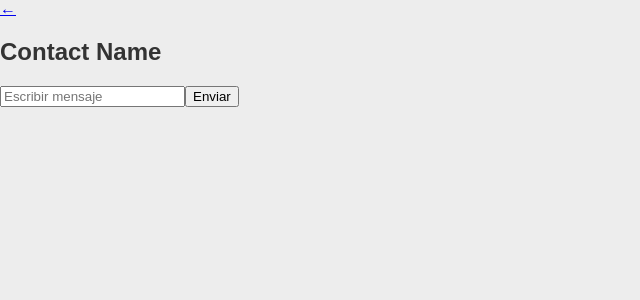
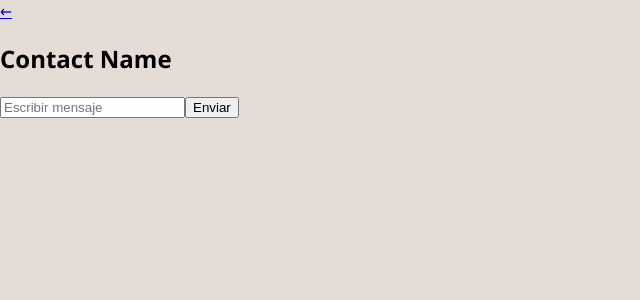
Before and after one commit to Luishub7/utnver, a React (Vite) app: page /chat/1 in a window 1280 px wide. Shown: the top 300 px of the page, without its empty margins (0-640 px from the left). Built offline with nearby package versions, Linux system fonts and the light colour scheme.

Commit message:
agregad las  funciones

```diff
--- a/src/styles/App.css
+++ b/src/styles/App.css
@@ -2,15 +2,16 @@
 .chat-window {
   display: flex;
   flex-direction: column;
-  height: 100%;
+  height: 100vh; /* Ajustado para ocupar toda la altura de la ventana */
 }
 
 .header {
   display: flex;
   align-items: center;
-  background: #075E54; /* Cambiado a verde oscuro para parecerse a WhatsApp */
+  background: #075E54; /* Color verde de WhatsApp */
   color: white;
   padding: 10px;
+  box-shadow: 0 1px 5px rgba(0, 0, 0, 0.1); /* Sombra para un efecto de profundidad */
 }
 
 .header .back-button {
@@ -22,71 +23,60 @@
   flex: 1;
   padding: 10px;
   overflow-y: auto;
-  background-color: #ECE5DD; /* Fondo claro de los mensajes */
-}
-
-.message {
-  display: flex;
-  flex-direction: column;
-  margin-bottom: 10px;
-  max-width: 70%;
-  padding: 10px;
-  border-radius: 8px;
-}
-
-.message.sent {
-  align-self: flex-end;
-  background-color: #DCF8C6; /* Verde claro para mensajes enviados */
-}
-
-.message.received {
-  align-self: flex-start;
-  background-color: white; /* Fondo blanco para mensajes recibidos */
+  background: #E5DDD5; /* Color de fondo de mensajes en WhatsApp */
 }
 
 .message-input {
   display: flex;
   padding: 10px;
-  background-color: white;
+  background: #FFFFFF; /* Color de fondo del área de entrada */
+  border-top: 1px solid #CCCCCC; /* Línea superior para separar */
 }
 
 .message-input input {
   flex: 1;
   padding: 10px;
-  border: none;
-  border-radius: 20px;
-  background-color: #F0F0F0;
-  margin-right: 10px;
+  border: 1px solid #CCCCCC;
+  border-radius: 20px; /* Bordes redondeados para el campo de texto */
 }
 
 .message-input button {
   padding: 10px;
-  background-color: #075E54;
+  border: none;
+  background: #25D366; /* Color verde para el botón de enviar */
   color: white;
-  border: none;
   border-radius: 50%;
+  margin-left: 10px;
   cursor: pointer;
+}
+
+.message-input button:hover {
+  background: #1EBEA5; /* Color verde más oscuro al pasar el ratón */
 }
 
 .contact-list {
   display: flex;
   flex-direction: column;
-  background-color: white;
+  padding: 10px;
 }
 
 .contact-item {
   display: flex;
   align-items: center;
   padding: 10px;
-  border-bottom: 1px solid #ddd;
+  border-bottom: 1px solid #DDDDDD;
+  transition: background-color 0.3s; /* Efecto suave en el cambio de color */
+}
+
+.contact-item:hover {
+  background-color: #F1F1F1; /* Color de fondo al pasar el ratón */
 }
 
 .avatar {
-  width: 40px;
-  height: 40px;
+  width: 50px; /* Tamaño aumentado para mejor visibilidad */
+  height: 50px;
   border-radius: 50%;
   margin-right: 10px;
-  object-fit: cover; /* Asegura que las imágenes se mantengan dentro del círculo */
 }
 
 .settings-page, .contacts-page, .new-contact-form {
--- a/src/styles/index.css
+++ b/src/styles/index.css
@@ -1,10 +1,6 @@
+/* Ruta relativa: src/styles/index.css */
 body {
   margin: 0;
-  font-family: Arial, sans-serif;
-  background-color: #EDEDED; /* Fondo gris claro, similar a WhatsApp */
-  color: #333; /* Color de texto */
+  font-family: 'Segoe UI', Tahoma, Geneva, Verdana, sans-serif; /* Fuente más moderna y limpia */
+  background-color: #E5DDD5; /* Color de fondo similar al de los mensajes */
 }
-
-* {
-  box-sizing: border-box;
-}
```
Also changed, not shown: src/styles/Contacts.css (+4 -5 lines), src/styles/Settings.css (+5 -9 lines).
